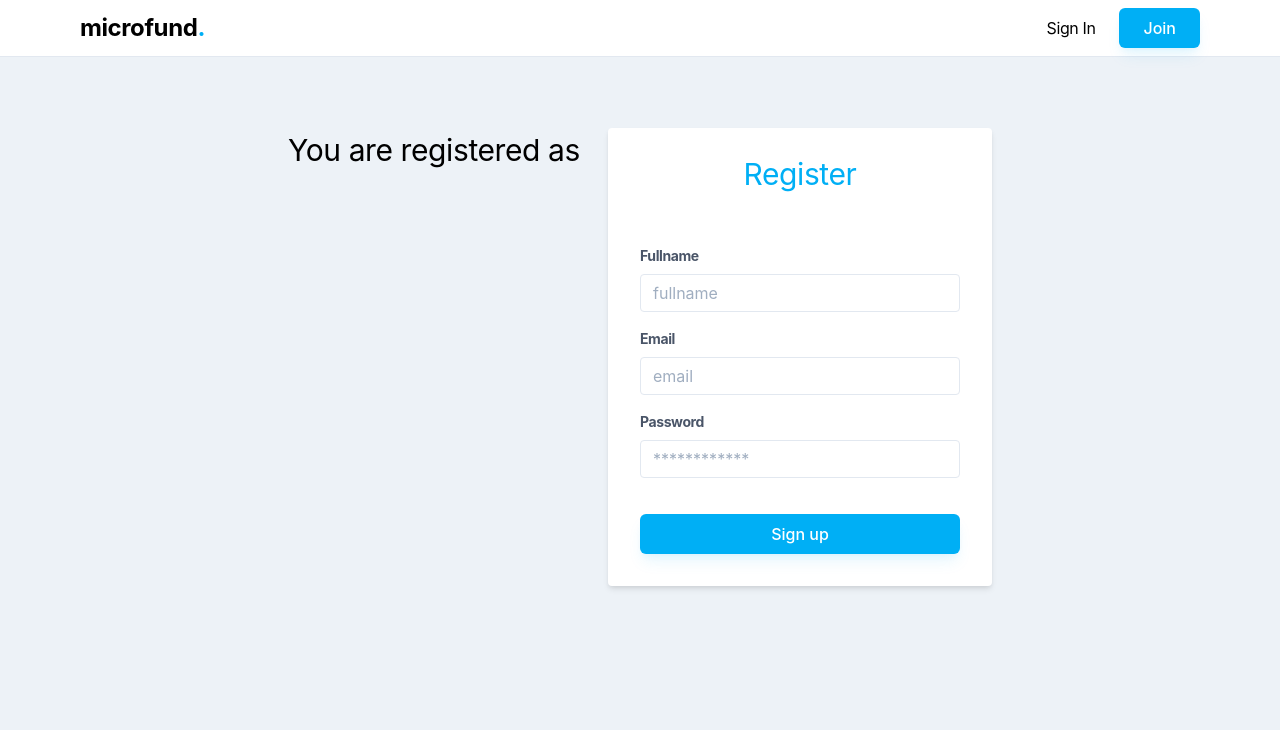
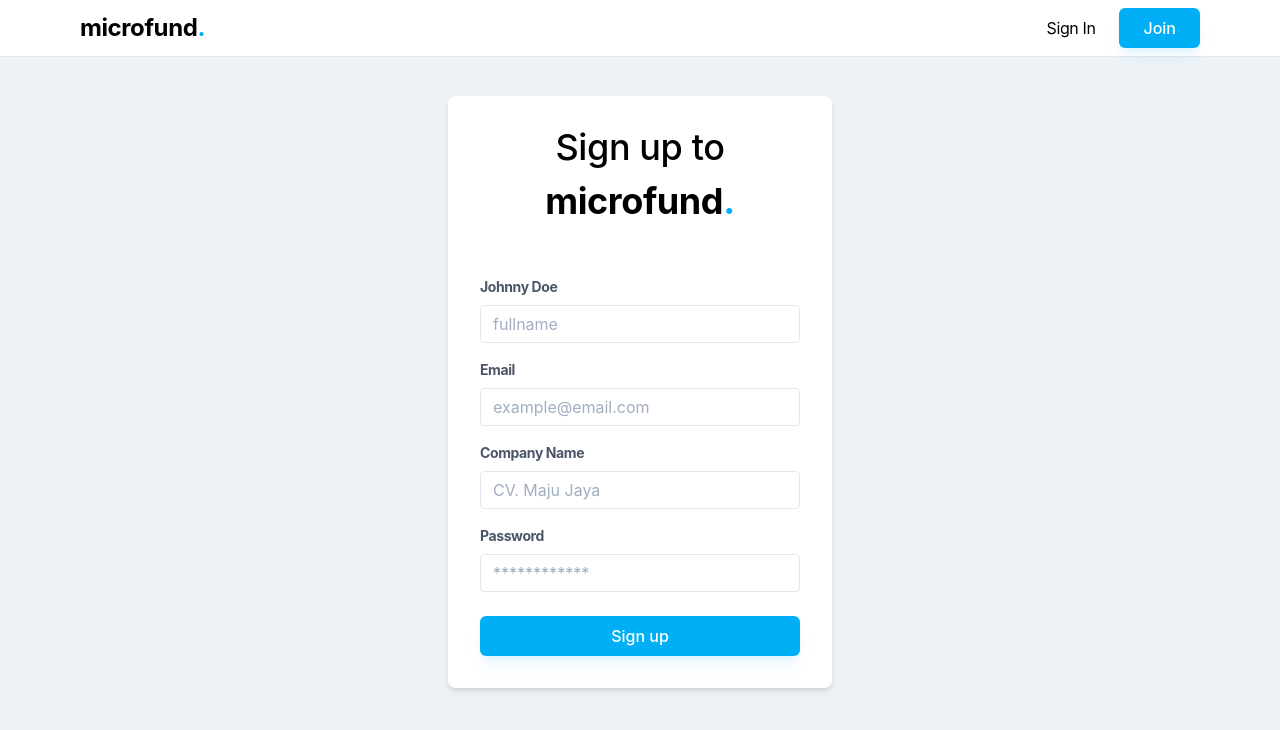
Before and after one commit to ReiiSky/garudahacks-frontend, a Nuxt app: page /register in a window 1280 px wide. Shown: the top 730 px of the page. Built offline with nearby package versions, Linux system fonts and the light colour scheme; no server answers; a web font is replaced by a local one.

Commit message:
feat(auth): login and register now uses the backend service

```diff
--- a/nuxt.config.js
+++ b/nuxt.config.js
@@ -34,7 +34,7 @@ export default {
 
   // Axios configurations
   axios: {
-    baseURL: process.env.NODE_ENV === 'production' ? '' : '',
+    baseURL: 'http://18.222.98.78:6007/',
   },
 
   // Auth strategies
@@ -42,9 +42,12 @@ export default {
     strategies: {
       local: {
         endpoints: {
-          login: { url: '', method: 'post', propertyName: 'token' },
-          logout: { url: '', method: 'post' },
-          user: { url: '', method: 'get', propertyName: 'user' },
+          login: {
+            url: '/api/v1/signin',
+            method: 'post',
+            propertyName: 'token',
+          },
+          logout: { url: '/api/v1/logout', method: 'post' },
         },
       },
     },
--- a/pages/login.vue
+++ b/pages/login.vue
@@ -1,17 +1,26 @@
 <template>
   <div class="flex justify-center mt-32">
     <div class="w-full max-w-sm">
-      <form class="bg-white shadow-md rounded px-8 pt-6 pb-8 mb-4">
-        <h3 class="lg:text-3xl text-primary text-center">Sign in</h3>
+      <form
+        class="bg-white shadow-md rounded px-8 pt-6 pb-8 mb-4"
+        @submit.prevent="login"
+      >
+        <h3 class="font-medium text-center text-2xl md:text-4xl mb-12">
+          Sign in to
+          <span class="font-bold">
+            microfund<span class="text-primary">.</span>
+          </span>
+        </h3>
         <div class="mb-4 mt-12">
           <label class="block text-gray-700 text-sm font-bold mb-2" for="email"
             >Email</label
           >
           <input
             id="fullname"
-            class="appearance-none border rounded w-full py-2 px-3 text-gray-700 leading-tight focus:outline-none focus:shadow-outline"
+            v-model="email"
+            class="appearance-none border rounded w-full py-2 px-3 text-gray-700 leading-tight focus:border-gray-700"
             type="text"
-            placeholder="email"
+            placeholder="example@email.com"
           />
         </div>
         <div class="mb-6">
@@ -22,7 +31,8 @@
           >
           <input
             id="password"
-            class="appearance-none border rounded w-full py-2 px-3 text-gray-700 mb-3 leading-tight focus:outline-none focus:shadow-outline"
+            v-model="password"
+            class="appearance-none border rounded w-full py-2 px-3 text-gray-700 leading-tight focus:border-gray-700"
             type="password"
             placeholder="************"
           />
@@ -39,5 +49,19 @@
 <script>
 export default {
   name: 'Login',
+  data: () => ({
+    email: '',
+    password: '',
+  }),
+  methods: {
+    async login() {
+      const response = await this.$auth.loginWith('local', {
+        email: this.email,
+        password: this.password,
+      })
+
+      console.log(response)
+    },
+  },
 }
 </script>
--- a/pages/register.vue
+++ b/pages/register.vue
@@ -1,25 +1,26 @@
 <template>
-  <div class="flex justify-center mt-32">
-    <div class="register-role-info w-1/4">
-      <h3 class="lg:text-3xl">You are registered as {{ register_as }}</h3>
-      <div class="roles ml-12">
-        <ul v-for="data in datas.roles" :key="data.id">
-          <li>{{ data }}</li>
-        </ul>
-      </div>
-    </div>
+  <Container class="mt-24">
+    <div class="flex flex-wrap justify-center">
       <div class="w-full max-w-sm">
-      <form class="bg-white shadow-md rounded px-8 pt-6 pb-8 mb-4">
-        <h3 class="lg:text-3xl text-primary text-center">Register</h3>
+        <form
+          class="bg-white shadow-md rounded-lg px-8 pt-6 pb-8 mb-4"
+          @submit.prevent="register"
+        >
+          <h3 class="font-medium text-center text-2xl md:text-4xl mb-12">
+            Sign up to
+            <span class="font-bold">
+              microfund<span class="text-primary">.</span>
+            </span>
+          </h3>
           <div class="mb-4 mt-12">
             <label
               class="block text-gray-700 text-sm font-bold mb-2"
               for="fullname"
-            >Fullname</label
+              >Johnny Doe</label
             >
             <input
               id="fullname"
-            class="appearance-none border rounded w-full py-2 px-3 text-gray-700 leading-tight focus:outline-none focus:shadow-outline"
+              class="appearance-none border rounded w-full py-2 px-3 text-gray-700 leading-tight focus:border-gray-700"
               type="text"
               placeholder="fullname"
             />
@@ -33,21 +34,36 @@
               >
               <input
                 id="company-name"
-              class="appearance-none border rounded w-full py-2 px-3 text-gray-700 leading-tight focus:outline-none focus:shadow-outline"
+                class="appearance-none border rounded w-full py-2 px-3 text-gray-700 leading-tight focus:border-gray-700"
                 type="text"
                 placeholder="company name"
               />
             </div>
           </div>
           <div class="mb-4">
-          <label class="block text-gray-700 text-sm font-bold mb-2" for="email"
+            <label
+              class="block text-gray-700 text-sm font-bold mb-2"
+              for="email"
               >Email</label
             >
             <input
-            id="fullname"
-            class="appearance-none border rounded w-full py-2 px-3 text-gray-700 leading-tight focus:outline-none focus:shadow-outline"
+              id="email"
+              class="appearance-none border rounded w-full py-2 px-3 text-gray-700 leading-tight focus:border-gray-700"
               type="text"
-            placeholder="email"
+              placeholder="example@email.com"
+            />
+          </div>
+          <div class="mb-4">
+            <label
+              class="block text-gray-700 text-sm font-bold mb-2"
+              for="company-name"
+              >Company Name</label
+            >
+            <input
+              id="company-name"
+              class="appearance-none border rounded w-full py-2 px-3 text-gray-700 leading-tight focus:border-gray-700"
+              type="text"
+              placeholder="CV. Maju Jaya"
             />
           </div>
           <div class="mb-6">
@@ -58,11 +74,10 @@
             >
             <input
               id="password"
-            class="appearance-none border rounded w-full py-2 px-3 text-gray-700 mb-3 leading-tight focus:outline-none focus:shadow-outline"
+              class="appearance-none border rounded w-full py-2 px-3 text-gray-700 leading-tight focus:border-gray-700"
               type="password"
               placeholder="************"
             />
-          <!-- <p class="text-red-500 text-xs italic">Please choose a password.</p> -->
           </div>
           <div class="flex items-center justify-between">
             <Button class="w-full">Sign up</Button>
@@ -70,46 +85,37 @@
         </form>
       </div>
     </div>
+  </Container>
 </template>
 
 <script>
 export default {
   name: 'Register',
+  middleware({ store, redirect }) {
+    if (!store.state.register.selectedRole) {
+      redirect('/roles')
+    }
+  },
   data() {
     return {
-      register_as: '',
-      datas: '',
+      name: '',
+      email: '',
+      organizationName: '',
+      password: '',
     }
   },
-  mounted() {
-    // eslint-disable-next-line no-console
-    this.register_as = this.$route.query.as
-    this.registerAs(this.register_as)
-  },
   methods: {
-    registerAs(as) {
-      // eslint-disable-next-line eqeqeq
-      switch (as) {
-        case 'company':
-          this.datas = {
-            as: 'Company',
-            roles: {
-              one: 'Beli hasil tanam, lalu jual',
-              two: 'Beli hasil tanam, lalu jual',
-              three: 'Beli hasil tanam, lalu jual',
-            },
-          }
-          break
-        case 'umkm':
-          this.datas = {
-            as: 'UMKM',
-            roles: {
-              one: 'KERJA KERJA KERJA',
-              two: 'Cari modal dari investor',
-              three: 'Cari perusahaan yg mau jual',
-            },
-          }
-          break
+    async register() {
+      const response = await this.$axios.post('/api/v1/signup', {
+        name: this.name,
+        email: this.email,
+        organizationName: this.organizationName,
+        password: this.password,
+        role: this.$store.state.register.selectedRole,
+      })
+
+      if (response.status === 201) {
+        this.$router.push('/login')
       }
     },
   },
--- a/pages/roles.vue
+++ b/pages/roles.vue
@@ -8,7 +8,7 @@
         <div
           class="flex flex-col md:flex-row justify-around items-center md:space-x-32"
         >
-          <n-link to="/register?as=umkm">
+          <button @click="setRole('SBO')">
             <div
               class="bg-white rounded overflow-hidden shadow-lg duration-200 hover:shadow-2xl"
             >
@@ -20,8 +20,8 @@
                 <h1 class="font-bold text-xl mb-2">Small Business Owner</h1>
               </div>
             </div>
-          </n-link>
-          <n-link to="/register?as=company">
+          </button>
+          <button @click="setRole('COM')">
             <div
               class="mt-8 md:mt-0 bg-white rounded overflow-hidden shadow-lg duration-200 hover:shadow-2xl"
             >
@@ -33,7 +33,7 @@
                 <h1 class="font-bold text-xl mb-2">Company</h1>
               </div>
             </div>
-          </n-link>
+          </button>
         </div>
       </div>
     </div>
@@ -43,5 +43,12 @@
 <script>
 export default {
   name: 'Roles',
+  methods: {
+    setRole(role) {
+      this.$store.commit('register/setSelectedRole', role)
+
+      this.$router.push('/register')
+    },
+  },
 }
 </script>
--- /dev/null
+++ b/store/register.js
@@ -0,0 +1,9 @@
+export const state = () => ({
+  selectedRole: null,
+})
+
+export const mutations = {
+  setSelectedRole(state, role) {
+    state.selectedRole = role
+  },
+}
```
Lines whose indentation alone changed are shown as unchanged.
